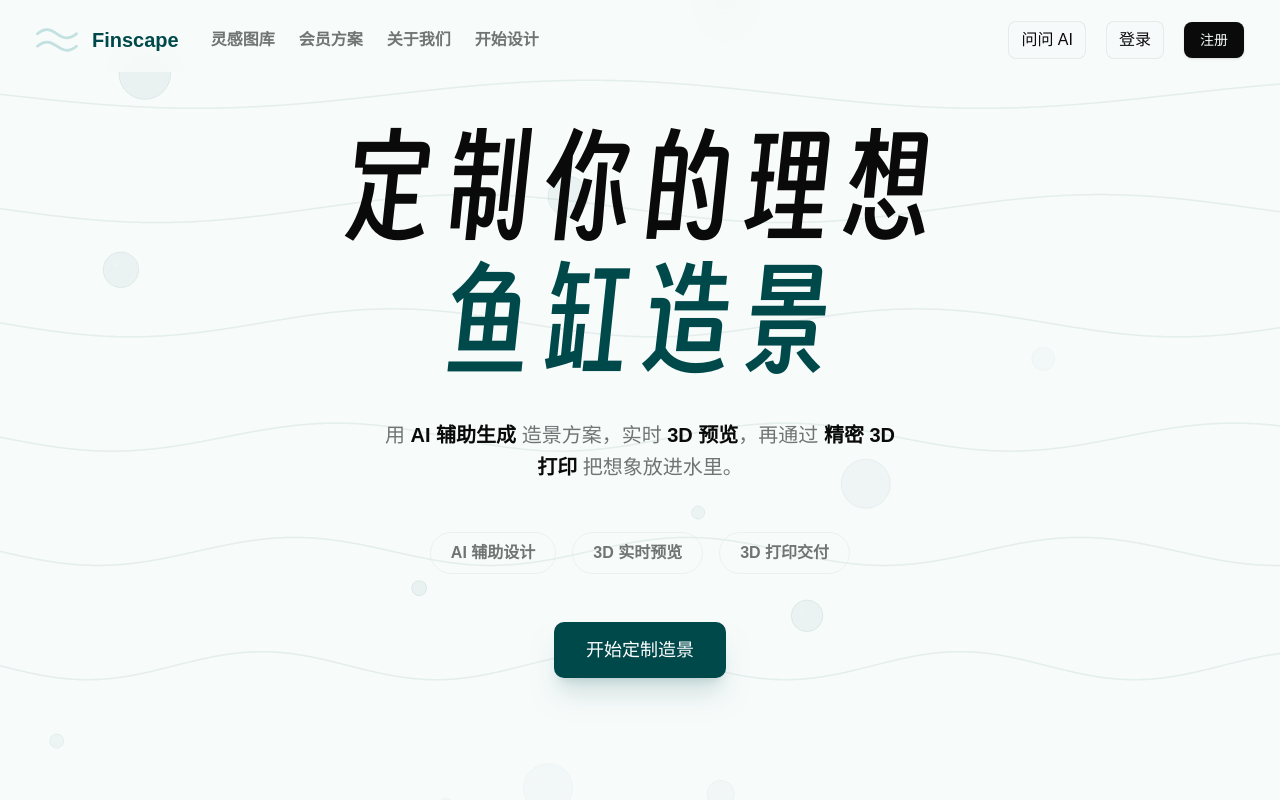
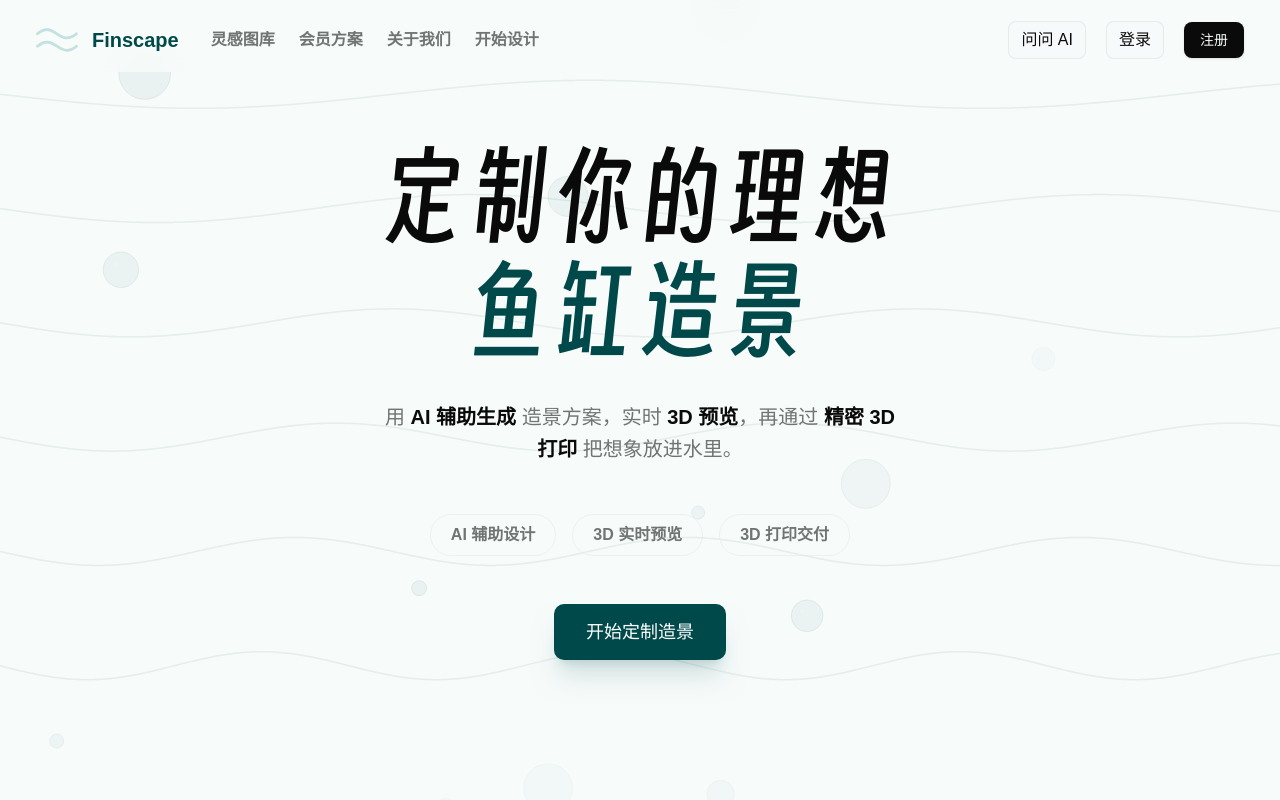
Before and after one commit to geyutong985-eng/aquascape, a Next.js app: page / in a window 1280 px wide. Shown: the top 800 px of the page. Built offline with nearby package versions, Linux system fonts and the light colour scheme; no server answers; a web font is replaced by a local one.

Commit message:
fix: reduce hero heading scale

```diff
--- a/src/app/globals.css
+++ b/src/app/globals.css
@@ -136,7 +136,7 @@
 
 @layer utilities {
   .heading-display {
-    @apply font-heading font-semibold text-[4.25rem] md:text-[6.5rem] lg:text-[7.25rem] leading-[1.14] tracking-[0.06em];
+    @apply font-heading font-semibold text-[3.75rem] md:text-[5.5rem] lg:text-[6.25rem] leading-[1.14] tracking-[0.06em];
     text-wrap: balance;
     font-synthesis: none;
   }
```
